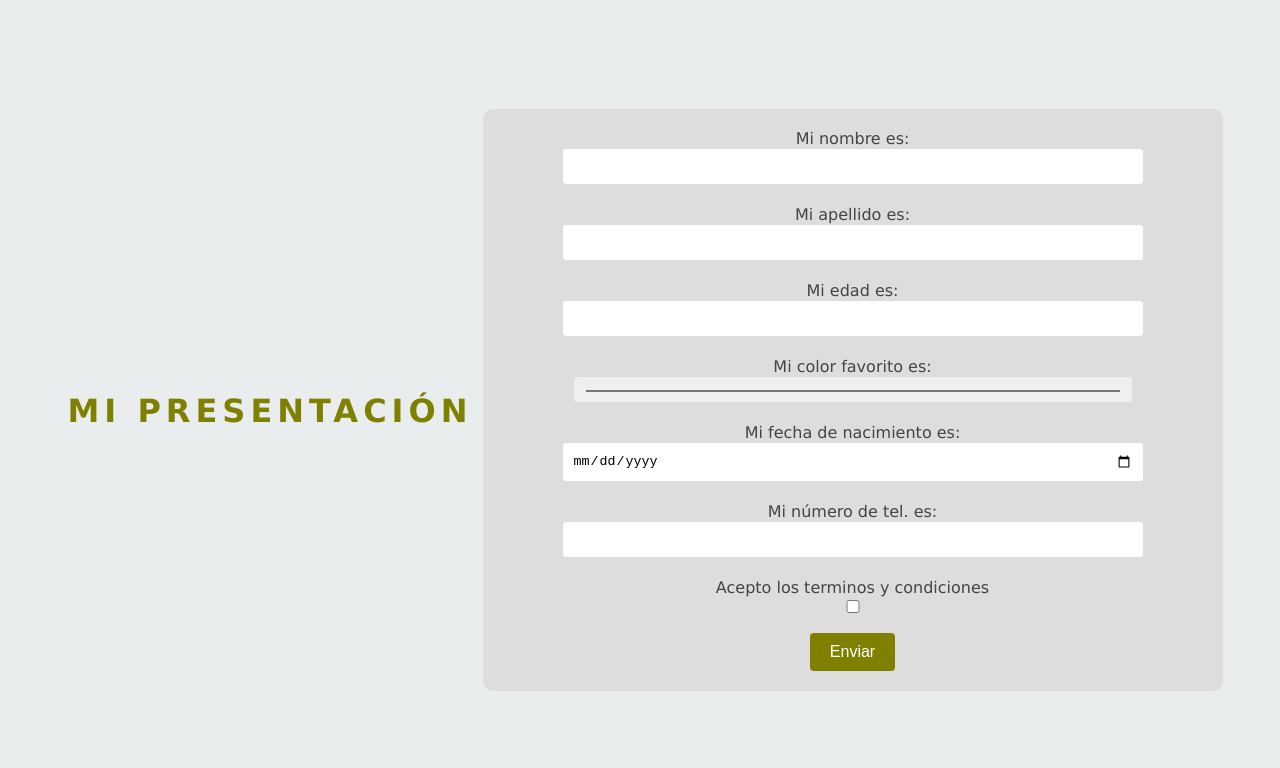
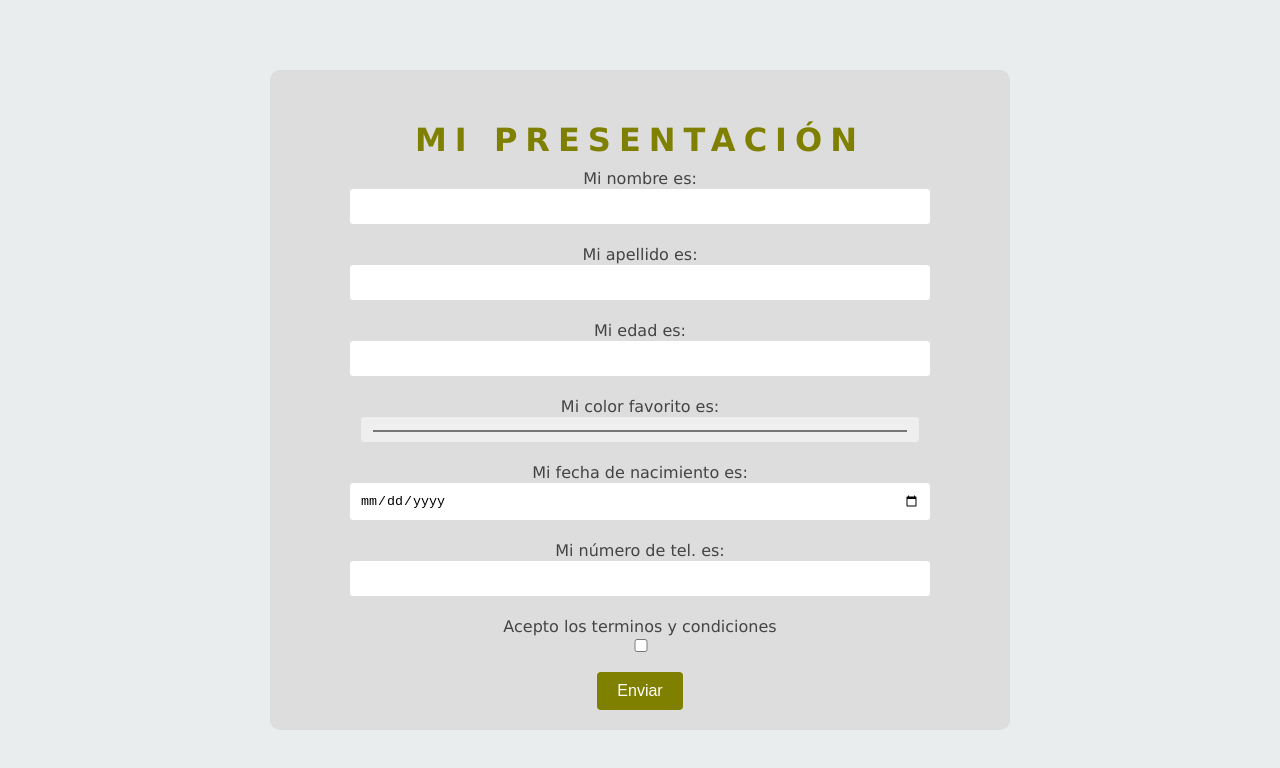
Before and after one commit to luciadmaddalena/Ejemplo2, a plain HTML site: page index.html in a window 1280 px wide. Drawn offline with Linux system fonts and the light colour scheme.

Commit message:
titulo
arreglos de h1

```diff
--- a/index.html
+++ b/index.html
@@ -13,8 +13,9 @@
     <title>Ejemplo2</title>
 </head>
 <body>
-    <h1> MI PRESENTACIÓN </h1>
+
     <div class="container">
+        <h1> MI PRESENTACIÓN </h1>
         <form id="presentacion" onsubmit="redireccionar(event)">
             <div>
                 <label for="nombre">Mi nombre es:</label>
--- a/styles.css
+++ b/styles.css
@@ -14,8 +14,8 @@ h1{
     color: #808000;
     padding: 10px;
     margin-bottom: 0;
-    text-align: justify;
-    letter-spacing: 5px;
+    text-align: center;
+    letter-spacing: 8px;
 }
 .container {
     background-color: #ddd;
```
